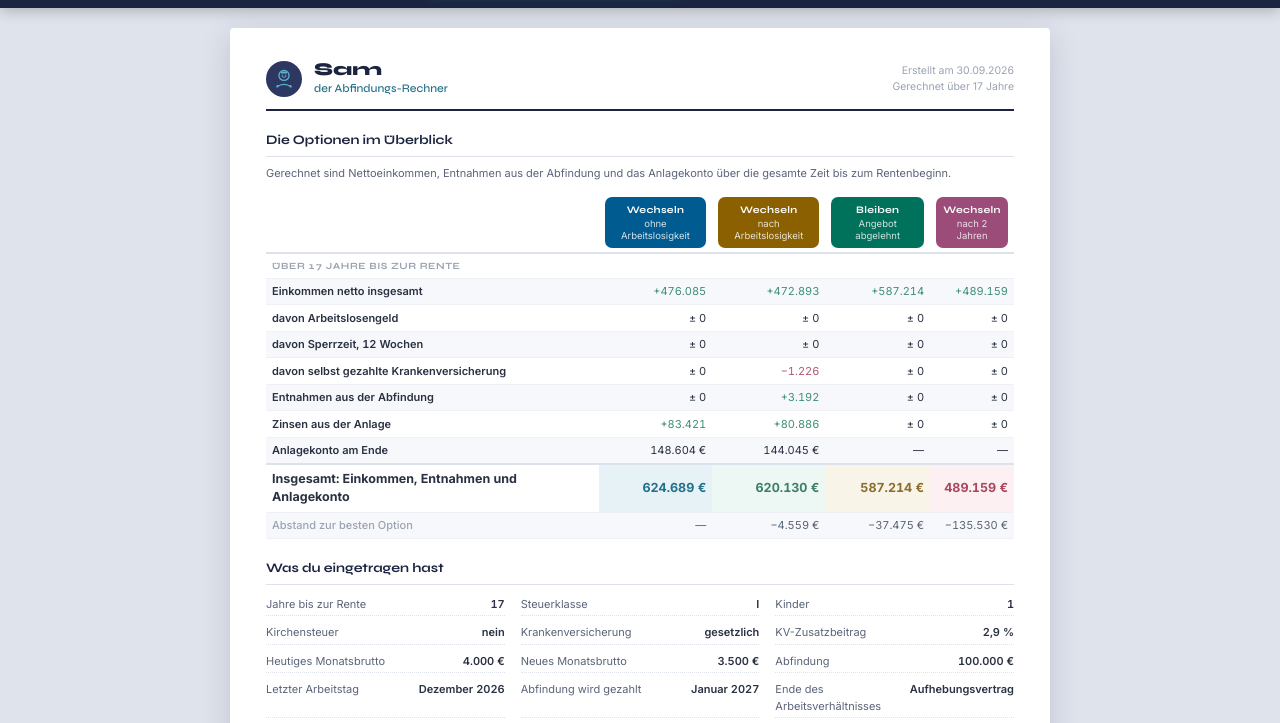
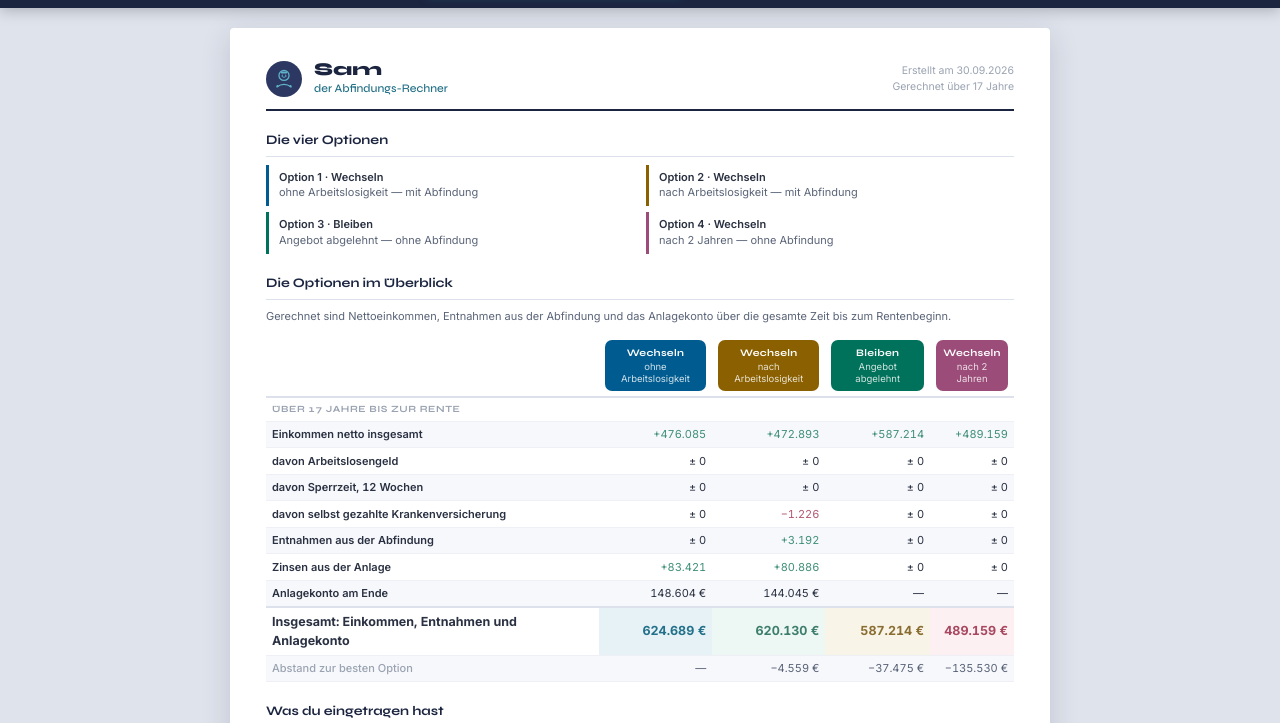
Before and after one commit to saschaenglert/abfindung, a plain HTML site: page index.html in a window 1280 px wide. Both pictures are taken after a click on the button "Bericht erstellen". Shown: the part 56-779 px from the top of the page. Drawn offline with Linux system fonts and the light colour scheme.

Commit message:
Mit und ohne Abfindung in Karten und Bericht

```diff
--- a/index.html
+++ b/index.html
@@ -627,6 +627,15 @@ details.calc summary .badge{
 #bo-blatt .bo-fuss li{margin-bottom:2.5px}
 #bo-blatt .neue-seite{page-break-before:always; break-before:page}
 #bo-blatt .bo-info{font-size:11px; color:var(--ink-mid); line-height:1.6; margin:0 0 10px}
+#bo-blatt .bo-legende{display:grid; grid-template-columns:repeat(2,1fr); gap:6px 12px; margin-bottom:4px}
+#bo-blatt .bo-leg{
+  font-size:11px; line-height:1.45; padding:5px 0 5px 10px; border-left:3px solid;
+}
+#bo-blatt .bo-leg b{display:block; font-weight:600; color:var(--ink)}
+#bo-blatt .bo-leg span{color:var(--ink-mid)}
+#bo-blatt .bo-leg.k1{border-color:var(--w1-d)} #bo-blatt .bo-leg.k2{border-color:var(--w2-d)}
+#bo-blatt .bo-leg.k3{border-color:var(--w3-d)} #bo-blatt .bo-leg.k4{border-color:var(--w4-d)}
+@media(max-width:700px){ #bo-blatt .bo-legende{grid-template-columns:1fr} }
 
 @media print{
   /* Die Seite kommt ganz aus dem Layout - nicht nur aus der Sicht. Sonst
@@ -700,28 +709,28 @@ details.calc summary .badge{
       <div class="weg-karte k1">
         <div class="weg-kopf">
           <div class="weg-nr">OPTION 1</div>
-          <div class="weg-titel">Wechseln<small>ohne Arbeitslosigkeit</small></div>
+          <div class="weg-titel">Wechseln<small>ohne Arbeitslosigkeit, mit Abfindung</small></div>
         </div>
         <p>Du nimmst die Abfindung und hast den neuen Job schon sicher. Letzter Tag altes Gehalt, im Monat darauf das erste neue. Keine Lücke.</p>
       </div>
       <div class="weg-karte k2">
         <div class="weg-kopf">
           <div class="weg-nr">OPTION 2</div>
-          <div class="weg-titel">Wechseln<small>nach Arbeitslosigkeit</small></div>
+          <div class="weg-titel">Wechseln<small>nach Arbeitslosigkeit, mit Abfindung</small></div>
         </div>
         <p>Wie Option 1, aber du findest nicht sofort etwas. Du trägst ein, wie viele Monate du brauchst — eine Annahme, die du jederzeit ändern kannst.</p>
       </div>
       <div class="weg-karte k3">
         <div class="weg-kopf">
           <div class="weg-nr">OPTION 3</div>
-          <div class="weg-titel">Bleiben<small>Angebot abgelehnt</small></div>
+          <div class="weg-titel">Bleiben<small>Angebot abgelehnt, ohne Abfindung</small></div>
         </div>
         <p>Du lehnst ab und findest im Unternehmen eine andere Stelle. Dein Gehalt läuft unverändert weiter. Keine Abfindung.</p>
       </div>
       <div class="weg-karte k4">
         <div class="weg-kopf">
           <div class="weg-nr">OPTION 4</div>
-          <div class="weg-titel">Wechseln<small>nach 2 Jahren</small></div>
+          <div class="weg-titel">Wechseln<small id="k4-sub">nach 2 Jahren, ohne Abfindung</small></div>
         </div>
         <p>Du lehnst ab und hoffst auf eine interne Stelle — sie kommt nicht. Nach der Zeit, die du unten einträgst, wechselst du doch. Ohne Abfindung.</p>
       </div>
@@ -1581,6 +1590,9 @@ details.calc summary .badge{
       spalten, nBrutto, satzGehalt, grenzsatz, bestStrich, stErmaess, soliErm, kiErm,
       renteNeu, lueckeM, pauseM, basisJahr, abfJahr
     };
+    const k4 = document.getElementById('k4-sub');
+    if (k4) k4.textContent = (bleibeM<=0 ? 'ohne Abfindung' : bleibeTxt+', ohne Abfindung');
+
     renderWeg();
 
     // Rechenweg: Fuenftelregelung
@@ -1886,6 +1898,9 @@ details.calc summary .badge{
 
 
   /* ============ Bericht: aus den gerenderten Tabellen, nie abweichend ============ */
+  const ABF_ZUSATZ = {neu:'mit Abfindung', alg:'mit Abfindung',
+                      bleiben:'ohne Abfindung', abl:'ohne Abfindung'};
+
   const BERICHT_FELDER = [
     ['restjahre','Jahre bis zur Rente'], ['stkl','Steuerklasse'], ['kinder','Kinder'],
     ['kirche','Kirchensteuer'], ['kvart','Krankenversicherung'], ['zusatz','KV-Zusatzbeitrag','%'],
@@ -1939,7 +1954,7 @@ details.calc summary .badge{
       wegAktiv = c.k; renderVerlauf();
       const t = fuerBericht(document.getElementById('tbl-verlauf').cloneNode(true));
       return '<div class="bo-weg k'+(i+1)+'"><div class="bo-weg-k">'+c.t+
-             '<small>'+c.s+'</small></div>'+t.outerHTML+'</div>';
+             '<small>'+c.s+' — '+ABF_ZUSATZ[c.k]+'</small></div>'+t.outerHTML+'</div>';
     }).join('');
     wegAktiv = merkWeg; verlaufKum = merkKum; renderVerlauf();
 
@@ -1948,6 +1963,11 @@ details.calc summary .badge{
         '<div><div class="n">Sam</div><div class="s">der Abfindungs-Rechner</div></div>'+
         '<div class="d">Erstellt am '+heute+'<br>Gerechnet über '+N+' Jahre</div>'+
       '</div>'+
+
+      '<h3>Die vier Optionen</h3>'+
+      '<div class="bo-legende">'+ERG.spalten.map((c,i)=>
+        '<div class="bo-leg k'+(i+1)+'"><b>Option '+(i+1)+' · '+c.t+'</b>'+
+        '<span>'+c.s+' — '+ABF_ZUSATZ[c.k]+'</span></div>').join('')+'</div>'+
 
       '<h3>Die Optionen im Überblick</h3>'+
       '<p class="bo-info">Gerechnet sind Nettoeinkommen, Entnahmen aus der Abfindung und das Anlagekonto über die gesamte Zeit bis zum Rentenbeginn.</p>'+
```
